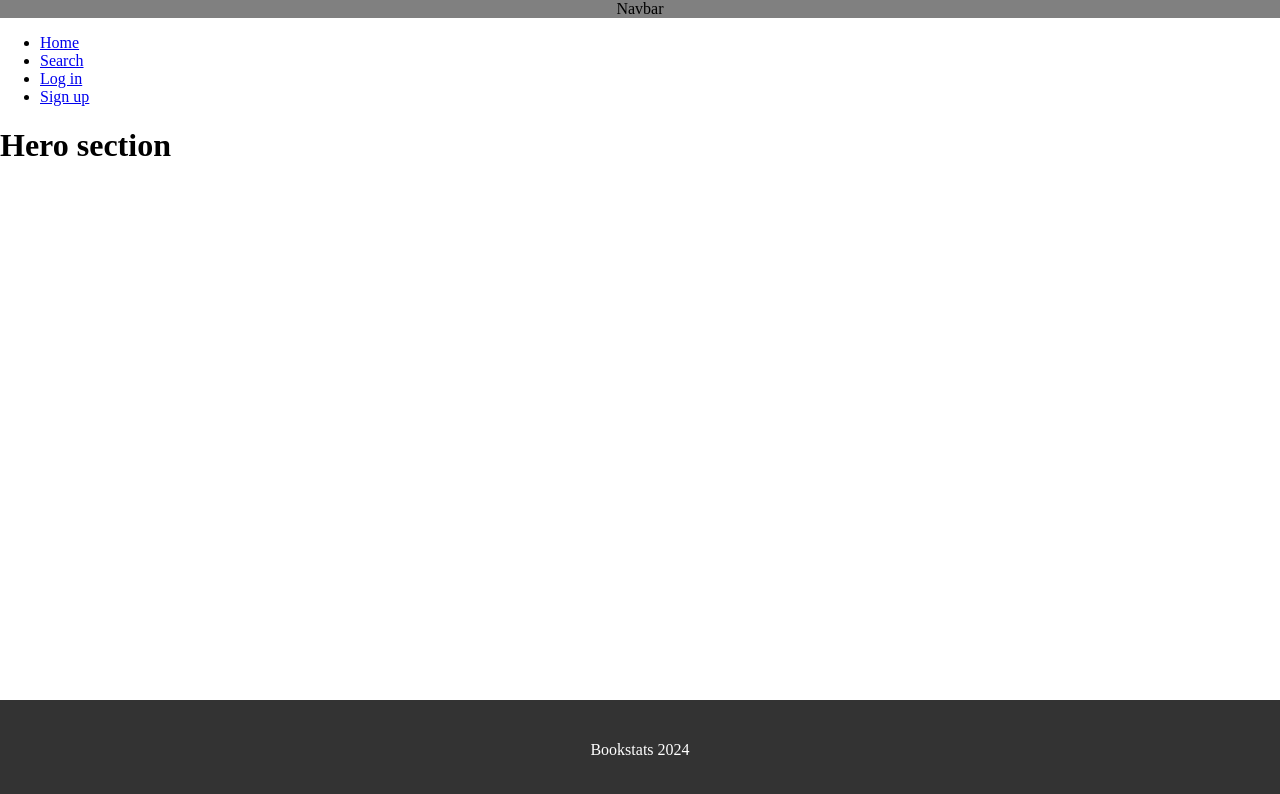
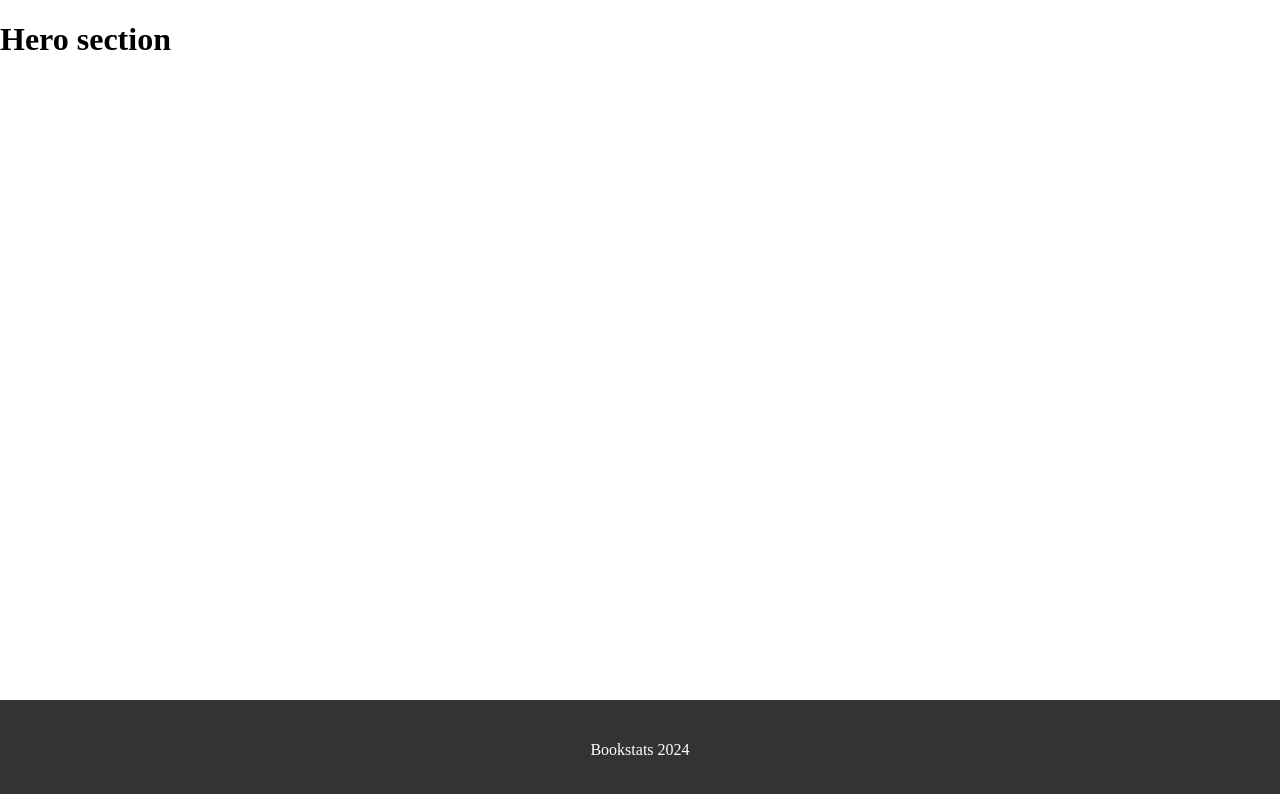
Before and after one commit to Vectari/bookstats, a React (Vite) app: page / in a window 1280 px wide. Shown: the top 794 px of the page. Built offline with nearby package versions, Linux system fonts and the light colour scheme.

Commit message:
feat: add icon to navbar

```diff
--- a/src/sections/NavBar/NavBar.style.ts
+++ b/src/sections/NavBar/NavBar.style.ts
@@ -1,8 +1,44 @@
 import styled from "styled-components";
+import { Theme } from "../../Theme";
 
 export const StyledNavbarWrapper = styled.div`
-  background-color: grey;
+  background-color: ${Theme.colors.dark_grey};
   width: 100%;
-  display: flex;
-  justify-content: center;
+  height: 3rem;
+  line-height: 3rem;
+  position: fixed;
+  bottom: 0;
+
+  ul {
+    list-style-type: none;
+    padding: 0;
+    margin: 0;
+    text-align: center;
+  }
+
+  li {
+    display: inline;
+  }
+
+  a {
+    padding: 0.5rem 2rem;
+    border-radius: 2rem;
+    text-decoration: none;
+    color: ${Theme.colors.white};
+    font-size: 1.3rem;
+  }
+
+  .active {
+    background-color: ${Theme.colors.active};
+  }
+
+  @media screen and (max-width: 440px) {
+    a {
+      padding: 0.5rem 1.7rem;
+    }
+
+    .active {
+      background-color: pink;
+    }
+  }
 `;
--- a/src/sections/NavBar/NavBar.tsx
+++ b/src/sections/NavBar/NavBar.tsx
@@ -1,6 +1,10 @@
+import { useEffect, useState } from "react";
 import { NavLink, useLocation } from "react-router-dom";
+import { AiOutlineHome } from "react-icons/ai";
+import { AiOutlineSearch } from "react-icons/ai";
+import { AiOutlineUser } from "react-icons/ai";
+import { AiOutlineUserAdd } from "react-icons/ai";
 import { StyledNavbarWrapper } from "./NavBar.style";
-import { useEffect, useState } from "react";
 
 export function NavBar() {
   const location = useLocation();
@@ -12,14 +16,14 @@ export function NavBar() {
 
   return (
     <>
-      <StyledNavbarWrapper>Navbar</StyledNavbarWrapper>
+      <StyledNavbarWrapper>
         <ul>
           <li>
             <NavLink
               to="/"
               className={activeLink === ("/" || "/main") ? "active" : ""}
             >
-            Home
+              <AiOutlineHome />
             </NavLink>
           </li>
           <li>
@@ -27,7 +31,7 @@ export function NavBar() {
               to="/search"
               className={activeLink === "/search" ? "active" : ""}
             >
-            Search
+              <AiOutlineSearch />
             </NavLink>
           </li>
           <li>
@@ -35,7 +39,7 @@ export function NavBar() {
               to="/login"
               className={activeLink === "/login" ? "active" : ""}
             >
-            Log in
+              <AiOutlineUser />
             </NavLink>
           </li>
           <li>
@@ -43,10 +47,11 @@ export function NavBar() {
               to="/signup"
               className={activeLink === "/signup" ? "active" : ""}
             >
-            Sign up
+              <AiOutlineUserAdd />
             </NavLink>
           </li>
         </ul>
+      </StyledNavbarWrapper>
     </>
   );
 }
```
Lines whose indentation alone changed are shown as unchanged.
